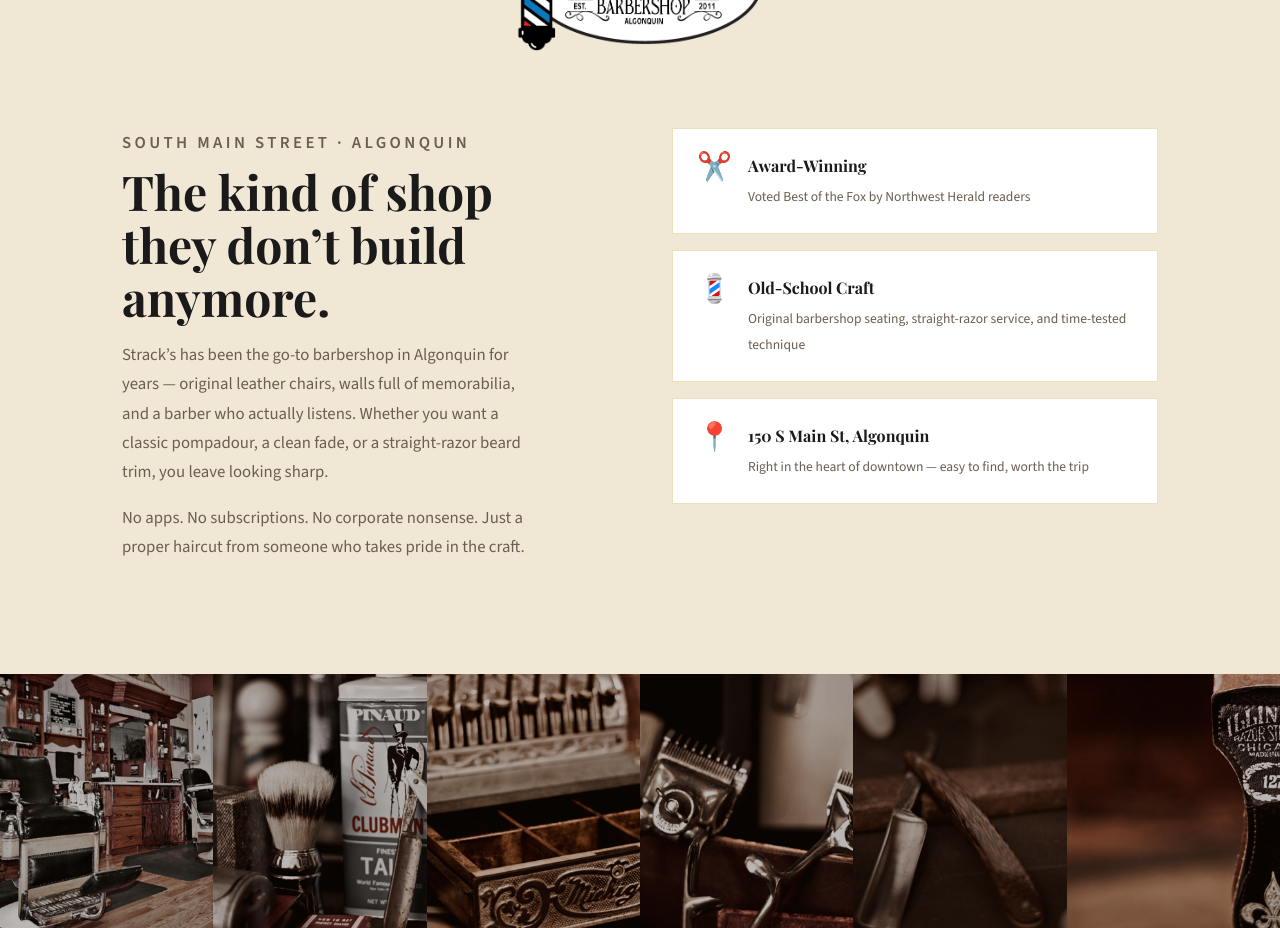
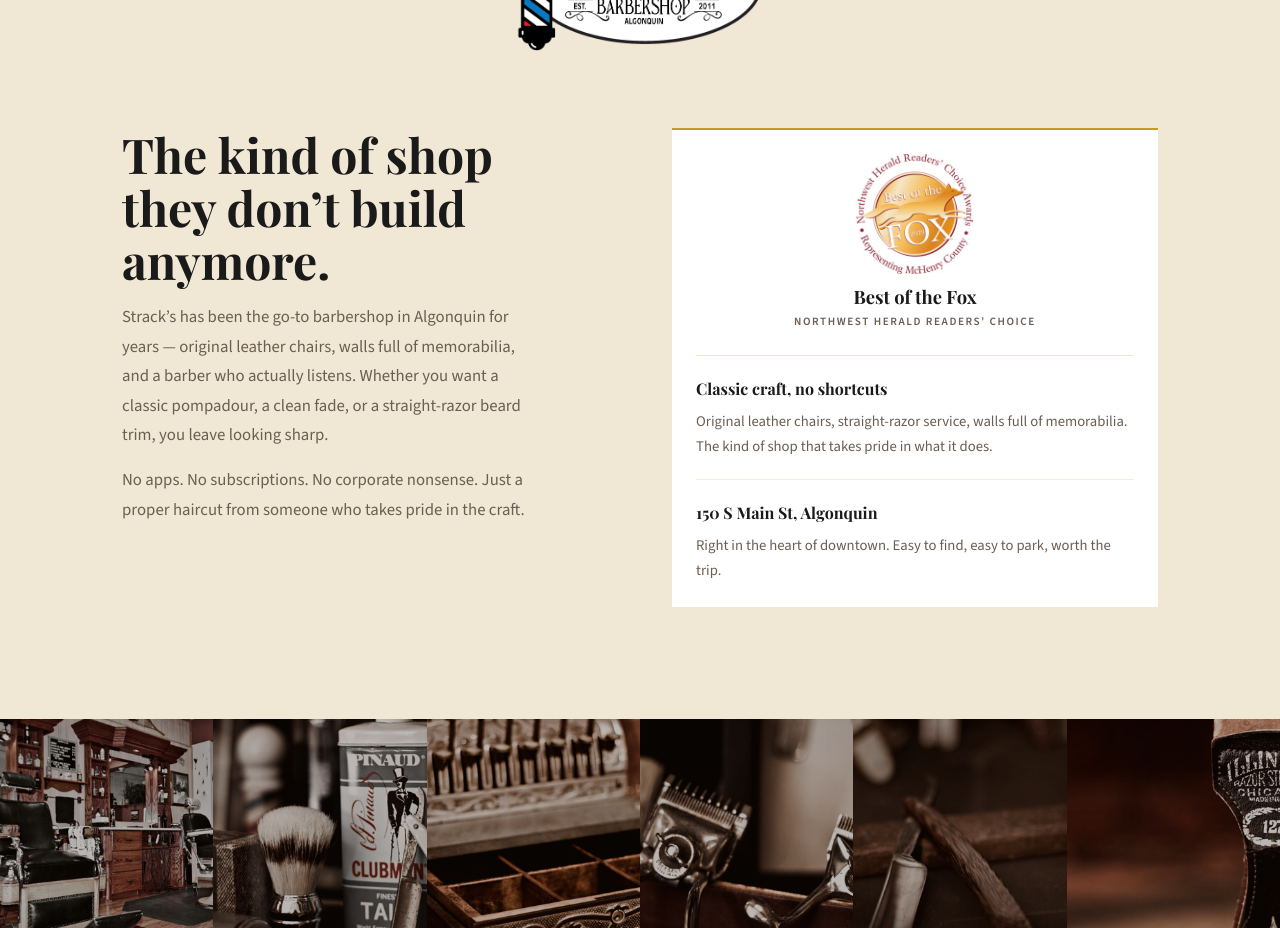
Before and after one commit to mikeadesign/stracks-redesign, a Next.js app: page / in a window 1280 px wide. Shown: the part 1080-2008 px from the top of the page. Built offline with nearby package versions, Linux system fonts and the light colour scheme.

Commit message:
Add real About photos; make Reveal content visible before hydration

```diff
--- a/app/components/About/About.module.scss
+++ b/app/components/About/About.module.scss
@@ -43,6 +43,8 @@
   }
 }
 
+// ─── Text column ─────────────────────────────────────────────────────────────
+
 .text {
   h2 {
     font-family: var(--font-heading);
@@ -51,6 +53,7 @@
     line-height: 1.1;
     color: g.$ink;
     margin-bottom: g.$space-sm;
+    text-wrap: balance;
   }
 
   p {
@@ -65,44 +68,76 @@
   }
 }
 
-.badges {
+// ─── Credentials column — white panel balances the h2 on the left ────────────
+
+.credentials {
+  background: g.$white;
+  border-top: 2px solid g.$gold;
+  padding: 1.5rem;
   display: flex;
   flex-direction: column;
-  gap: g.$space-sm;
+}
 
-  @media (max-width: g.$bp-md) {
-    flex-direction: row;
-    flex-wrap: wrap;
+// ─── Award — featured credential with seal image ──────────────────────────────
+// White panel background matches JPEG white BG — no visible seam
+
+.award {
+  display: flex;
+  flex-direction: column;
+  align-items: center;
+  text-align: center;
+  padding-bottom: 1.5rem;
+  border-bottom: 1px solid rgba(g.$gold, 0.25);
+  margin-bottom: 0;
+}
+
+.awardSeal {
+  width: 120px;
+  height: 120px;
+  flex-shrink: 0;
+  margin-bottom: 0.75rem;
+}
+
+.awardTitle {
+  font-family: var(--font-heading);
+  font-size: 1.15rem;
+  font-weight: 700;
+  color: g.$ink;
+  line-height: 1.2;
+}
+
+.awardSub {
+  font-family: var(--font-body);
+  font-size: 0.7rem;
+  font-weight: 600;
+  letter-spacing: 0.14em;
+  text-transform: uppercase;
+  color: g.$smoke;
+  margin-top: 0.3rem;
+}
+
+// ─── Fact items — text-only, no cards ────────────────────────────────────────
+
+.factItem {
+  padding-block: 1.25rem;
+  border-bottom: 1px solid rgba(g.$gold, 0.18);
+
+  &:last-child {
+    border-bottom: none;
+    padding-bottom: 0;
   }
 }
 
-.badge {
-  display: flex;
-  align-items: flex-start;
-  gap: 1rem;
-  padding: 1.5rem;
-  border: 1px solid rgba(g.$gold, 0.3);
-  background: g.$white;
+.factTitle {
+  font-family: var(--font-heading);
+  font-size: 1rem;
+  font-weight: 700;
+  color: g.$ink;
+  margin-bottom: 0.4rem;
 }
 
-.badgeIcon {
-  font-size: 1.75rem;
-  line-height: 1;
-  flex-shrink: 0;
+.factDesc {
+  font-size: 0.92rem;
+  color: g.$smoke;
+  line-height: 1.7;
 }
-
-.badgeText {
-  strong {
-    display: block;
-    font-family: var(--font-heading);
-    font-size: 1rem;
-    color: g.$ink;
-    margin-bottom: 0.2rem;
-  }
-
-  span {
-    font-size: 0.85rem;
-    color: g.$smoke;
-    line-height: 1.5;
-  }
-}
--- a/app/components/About/About.tsx
+++ b/app/components/About/About.tsx
@@ -1,24 +1,6 @@
 import Image from 'next/image';
 import Reveal from '../Reveal/Reveal';
 import styles from './About.module.scss';
-
-const badges = [
-  {
-    icon: '✂️',
-    title: 'Award-Winning',
-    desc: 'Voted Best of the Fox by Northwest Herald readers',
-  },
-  {
-    icon: '💈',
-    title: 'Old-School Craft',
-    desc: 'Original barbershop seating, straight-razor service, and time-tested technique',
-  },
-  {
-    icon: '📍',
-    title: '150 S Main St, Algonquin',
-    desc: 'Right in the heart of downtown — easy to find, worth the trip',
-  },
-];
 
 export default function About() {
   return (
@@ -38,7 +20,6 @@ export default function About() {
 
         <div className={styles.grid}>
           <Reveal className={styles.text}>
-            <p className="eyebrow">South Main Street &middot; Algonquin</p>
             <h2>
               The kind of shop<br />
               they don&rsquo;t build<br />
@@ -56,18 +37,39 @@ export default function About() {
             </p>
           </Reveal>
 
-          <div className={styles.badges}>
-            {badges.map((b, i) => (
-              <Reveal key={b.title} delay={i * 120}>
-                <div className={styles.badge}>
-                  <span className={styles.badgeIcon}>{b.icon}</span>
-                  <div className={styles.badgeText}>
-                    <strong>{b.title}</strong>
-                    <span>{b.desc}</span>
-                  </div>
-                </div>
-              </Reveal>
-            ))}
+          <div className={styles.credentials}>
+
+            <Reveal>
+              <div className={styles.award}>
+                <Image
+                  src="/images/vendor/NWH-2019-BOF-Logo.jpg"
+                  alt="Northwest Herald Readers' Choice — Best of the Fox 2019"
+                  width={120}
+                  height={120}
+                  className={styles.awardSeal}
+                  style={{ objectFit: 'contain' }}
+                />
+                <p className={styles.awardTitle}>Best of the Fox</p>
+                <p className={styles.awardSub}>Northwest Herald Readers&rsquo; Choice</p>
+              </div>
+            </Reveal>
+
+            <Reveal delay={120} className={styles.factItem}>
+              <p className={styles.factTitle}>Classic craft, no shortcuts</p>
+              <p className={styles.factDesc}>
+                Original leather chairs, straight-razor service, walls full of
+                memorabilia. The kind of shop that takes pride in what it does.
+              </p>
+            </Reveal>
+
+            <Reveal delay={240} className={styles.factItem}>
+              <p className={styles.factTitle}>150 S Main St, Algonquin</p>
+              <p className={styles.factDesc}>
+                Right in the heart of downtown. Easy to find, easy to park,
+                worth the trip.
+              </p>
+            </Reveal>
+
           </div>
         </div>
 
--- a/app/components/Reveal/Reveal.module.scss
+++ b/app/components/Reveal/Reveal.module.scss
@@ -1,11 +1,22 @@
 .reveal {
+  transition: opacity 0.65s cubic-bezier(0.16, 1, 0.3, 1),
+              transform 0.65s cubic-bezier(0.16, 1, 0.3, 1);
+}
+
+.reveal.mounted {
   opacity: 0;
   transform: translateY(16px);
-  transition: opacity 0.6s ease, transform 0.6s ease;
-  // transition-delay applied inline per instance
+}
 
-  &.visible {
+.reveal.mounted.visible {
+  opacity: 1;
+  transform: translateY(0);
+}
+
+@media (prefers-reduced-motion: reduce) {
+  .reveal.mounted {
     opacity: 1;
-    transform: translateY(0);
+    transform: none;
+    transition: none;
   }
 }
--- a/app/components/Reveal/Reveal.tsx
+++ b/app/components/Reveal/Reveal.tsx
@@ -5,17 +5,19 @@ import styles from './Reveal.module.scss';
 
 interface RevealProps {
   children: React.ReactNode;
-  delay?: number; // ms
+  delay?: number;
   className?: string;
 }
 
 export default function Reveal({ children, delay = 0, className = '' }: RevealProps) {
   const ref = useRef<HTMLDivElement>(null);
+  const [mounted, setMounted] = useState(false);
   const [visible, setVisible] = useState(false);
 
   useEffect(() => {
     const el = ref.current;
     if (!el) return;
+    setMounted(true);
 
     const observer = new IntersectionObserver(
       ([entry]) => {
@@ -31,12 +33,12 @@ export default function Reveal({ children, delay = 0, className = '' }: RevealPr
     return () => observer.disconnect();
   }, []);
 
+  const classes = [styles.reveal, mounted && styles.mounted, visible && styles.visible, className]
+    .filter(Boolean)
+    .join(' ');
+
   return (
-    <div
-      ref={ref}
-      className={`${styles.reveal} ${visible ? styles.visible : ''} ${className}`}
-      style={{ transitionDelay: `${delay}ms` }}
-    >
+    <div ref={ref} className={classes} style={{ transitionDelay: `${delay}ms` }}>
       {children}
     </div>
   );
```
